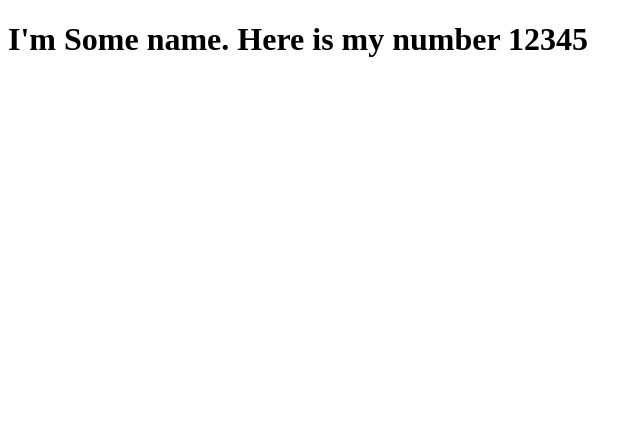
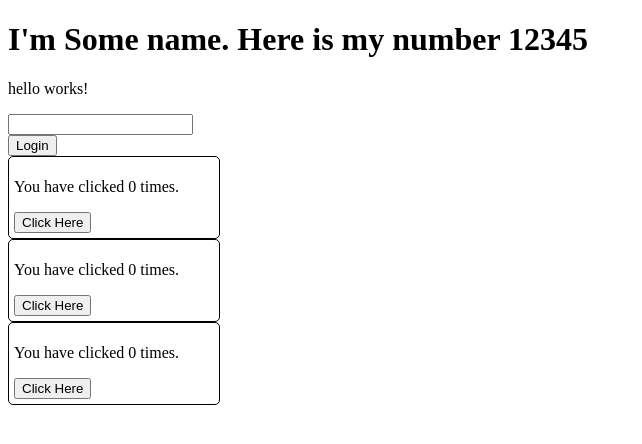
Before and after one commit to ccapuano-ssc/angular-training, an Angular app: page / in a window 1280 px wide. Shown: the top 444 px of the page, without its empty margins (0-642 px from the left). Built offline with nearby package versions, Linux system fonts and the light colour scheme.

Commit message:
Working components

```diff
--- a/src/app/app.component.html
+++ b/src/app/app.component.html
@@ -1 +1,5 @@
 <h1>I'm {{name}}. Here is my number {{this.myNumberTest}}</h1>
+<app-hello></app-hello>
+<app-tap-counter></app-tap-counter>
+<app-tap-counter></app-tap-counter>
+<app-tap-counter></app-tap-counter>
--- a/src/app/app.component.ts
+++ b/src/app/app.component.ts
@@ -1,5 +1,5 @@
 import { Component } from '@angular/core';
-import './experiments';
+// import './experiments';
 
 @Component({
   selector: 'app-root',
--- a/src/app/app.module.ts
+++ b/src/app/app.module.ts
@@ -2,10 +2,14 @@ import { NgModule } from '@angular/core';
 import { BrowserModule } from '@angular/platform-browser';
 
 import { AppComponent } from './app.component';
+import { HelloComponent } from './hello/hello.component';
+import { TapCounterComponent } from './tap-counter/tap-counter.component';
 
 @NgModule({
   declarations: [
-    AppComponent
+    AppComponent,
+    HelloComponent,
+    TapCounterComponent
   ],
   imports: [
     BrowserModule
--- a/src/app/experiments.ts
+++ b/src/app/experiments.ts
@@ -1,2 +1,63 @@
-var age: number = 20;
-console.log("Age is", age);
+// var age: number = 20;
+// console.log("Age is", age);
+
+// function printPerson(name: string, age: number)
+// {
+//     console.log(`Name: ${name} age: ${age}`);
+// }
+
+// printPerson("Billy", 8);
+
+// function isMinimumAge(age: number) : boolean{
+//     return age >= 21;
+// }
+
+// console.log("Is minimum age:", isMinimumAge(22));
+
+
+class Product{
+
+
+    constructor(
+        public id: number,
+        public title: string,
+        public price: number,
+        public published = true
+
+    )
+    {
+
+    }
+
+    printDetails(){
+        console.log("ID: ", this.id);
+        console.log("published: ", this.published);
+        console.log("Price: ", this.price);
+        console.log("Title: ", this.title);
+
+    }
+}
+
+let db = new Map<number, Product>();
+let p1 = new Product(100, "Milk", 123.45 );
+let p2 = new Product(200, "Eggs", 11.45 );
+let p3 = new Product(300, "Bacon", 5.45 );
+db.set(p1.id, p1);
+db.set(p2.id, p2);
+db.set(p3.id, p3);
+
+db.forEach((p, key) => {
+    console.log(`Key is:${key}`);
+    p.printDetails();
+});
+
+function getOrDefault<K, V>(
+    key: K,
+    map: Map<K, V>,
+    defaultValue: V) : V {
+        let data: V = map.get(key) ?? defaultValue;
+        return data;
+    }
+
+let p5 = getOrDefault(1234, db, new Product(0, "Unknown", 0.0));
+p5.printDetails();
--- /dev/null
+++ b/src/app/hello/hello.component.css
@@ -0,0 +1 @@
+div{ font-weight: bold;}
--- /dev/null
+++ b/src/app/hello/hello.component.html
@@ -0,0 +1,4 @@
+<p>hello works!</p>
+<input name="txtUser" value="{{userName}}" />
+<div name="divUserName">{{userName}}</div>
+<button (click)="changeName()" >Login</button>
--- /dev/null
+++ b/src/app/hello/hello.component.ts
@@ -0,0 +1,14 @@
+import { Component } from '@angular/core';
+
+@Component({
+  selector: 'app-hello',
+  templateUrl: './hello.component.html',
+  styleUrls: ['./hello.component.css']
+})
+export class HelloComponent {
+    userName? : string
+
+    changeName() : void {
+      this.userName = "Chris";
+    }
+}
--- /dev/null
+++ b/src/app/tap-counter/tap-counter.component.css
@@ -0,0 +1,6 @@
+div {
+    border: thin black solid;
+    max-width: 200px;
+    border-radius: 5px;
+    padding: 5px;
+}
--- /dev/null
+++ b/src/app/tap-counter/tap-counter.component.html
@@ -0,0 +1,5 @@
+<div>
+    <p>You have clicked {{tapCount}} times.</p>
+
+    <button (click)="handleClick()">Click Here</button>
+</div>
--- /dev/null
+++ b/src/app/tap-counter/tap-counter.component.ts
@@ -0,0 +1,19 @@
+import { Component, OnInit } from '@angular/core';
+
+@Component({
+  selector: 'app-tap-counter',
+  templateUrl: './tap-counter.component.html',
+  styleUrls: ['./tap-counter.component.css']
+})
+export class TapCounterComponent implements OnInit {
+  tapCount : number = 0;
+
+  handleClick(){
+    this.tapCount += 1;
+  }
+
+  ngOnInit(): void {
+    //throw new Error('Method not implemented.');
+  }
+
+}
```
Also changed, not shown: 1 other file (tests, documents, lock files or other folders).
